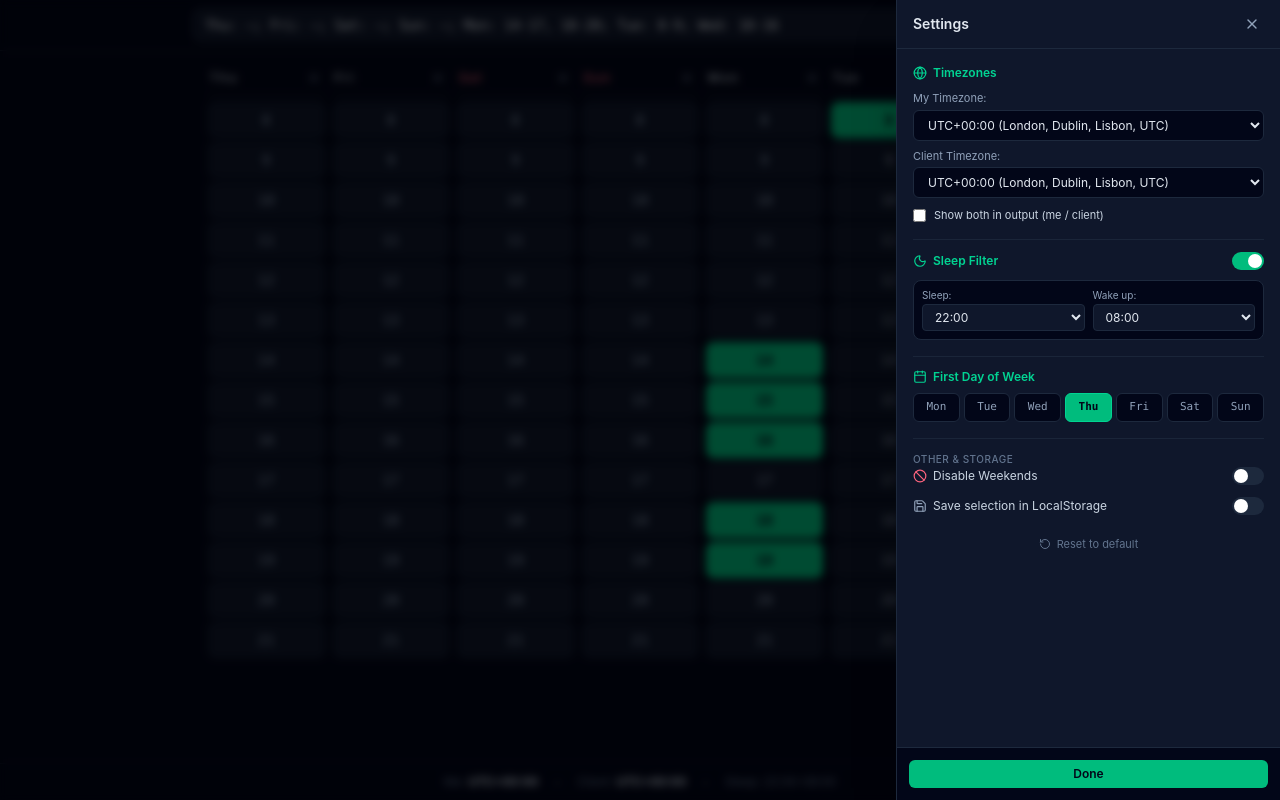
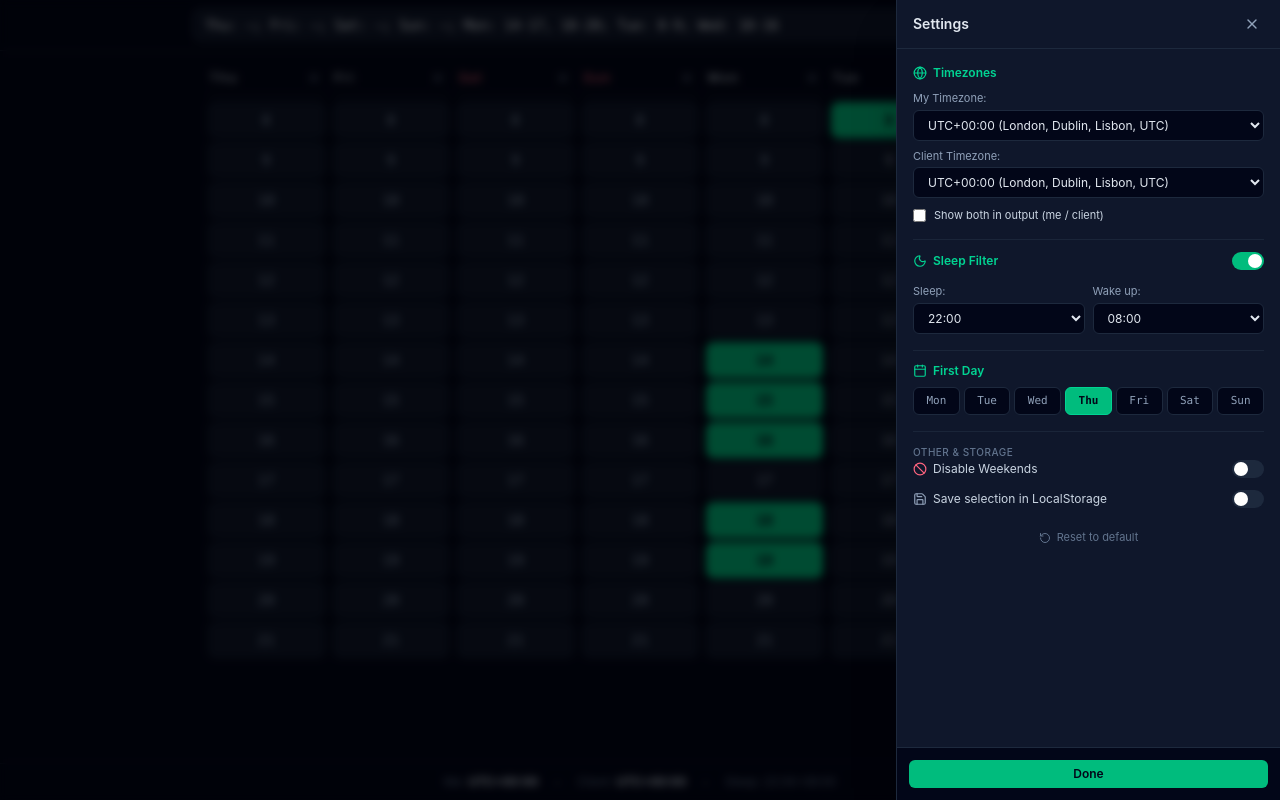
Before and after one commit to Sedancer/availability-range-picker, a React (Vite) app: page / in a window 1280 px wide. Both pictures are taken after a click on the button 1074 px from the left and 25 px from the top of the page. Built offline with nearby package versions, Linux system fonts and the light colour scheme.

Commit message:
refactor: rename to First Day and remove double border in sleep filter

```diff
--- a/src/components/SettingsDrawer.tsx
+++ b/src/components/SettingsDrawer.tsx
@@ -117,7 +117,7 @@ export const SettingsDrawer: React.FC<SettingsDrawerProps> = ({
               </div>
             </div>
 
-            {/* 2. Sleep Time Filter (Primary) */}
+            {/* 2. Sleep Filter (No double borders, consistent single-border inputs) */}
             <div className="space-y-2.5 pt-3 border-t border-slate-800/80">
               <div className="flex items-center justify-between">
                 <div className="flex items-center gap-1.5 font-semibold text-emerald-400">
@@ -141,9 +141,9 @@ export const SettingsDrawer: React.FC<SettingsDrawerProps> = ({
               </div>
 
               {settings.sleepEnabled && (
-                <div className="grid grid-cols-2 gap-2 bg-slate-950 p-2 rounded-lg border border-slate-800">
+                <div className="grid grid-cols-2 gap-2 pt-1">
                   <div>
-                    <label className="block text-[10px] text-slate-400 mb-0.5">
+                    <label className="block text-[11px] text-slate-400 mb-1">
                       Sleep:
                     </label>
                     <select
@@ -154,7 +154,7 @@ export const SettingsDrawer: React.FC<SettingsDrawerProps> = ({
                           sleepStartHour: parseInt(e.target.value, 10),
                         })
                       }
-                      className="w-full bg-slate-900 border border-slate-800 rounded px-2 py-1 text-xs text-slate-200 cursor-pointer"
+                      className="w-full bg-slate-950 border border-slate-800 rounded-md px-2.5 py-1.5 text-xs text-slate-200 focus:outline-hidden focus:border-emerald-500 cursor-pointer"
                     >
                       {hoursList.map((h) => (
                         <option key={`sleep-start-${h}`} value={h}>
@@ -165,7 +165,7 @@ export const SettingsDrawer: React.FC<SettingsDrawerProps> = ({
                   </div>
 
                   <div>
-                    <label className="block text-[10px] text-slate-400 mb-0.5">
+                    <label className="block text-[11px] text-slate-400 mb-1">
                       Wake up:
                     </label>
                     <select
@@ -176,7 +176,7 @@ export const SettingsDrawer: React.FC<SettingsDrawerProps> = ({
                           sleepEndHour: parseInt(e.target.value, 10),
                         })
                       }
-                      className="w-full bg-slate-900 border border-slate-800 rounded px-2 py-1 text-xs text-slate-200 cursor-pointer"
+                      className="w-full bg-slate-950 border border-slate-800 rounded-md px-2.5 py-1.5 text-xs text-slate-200 focus:outline-hidden focus:border-emerald-500 cursor-pointer"
                     >
                       {hoursList.map((h) => (
                         <option key={`sleep-end-${h}`} value={h}>
@@ -189,11 +189,11 @@ export const SettingsDrawer: React.FC<SettingsDrawerProps> = ({
               )}
             </div>
 
-            {/* 3. First Day of Week (Primary) */}
+            {/* 3. First Day (Primary) */}
             <div className="space-y-2 pt-3 border-t border-slate-800/80">
               <div className="flex items-center gap-1.5 font-semibold text-emerald-400">
                 <Calendar className="w-3.5 h-3.5" />
-                <span>First Day of Week</span>
+                <span>First Day</span>
               </div>
 
               <div className="grid grid-cols-7 gap-1">
```
